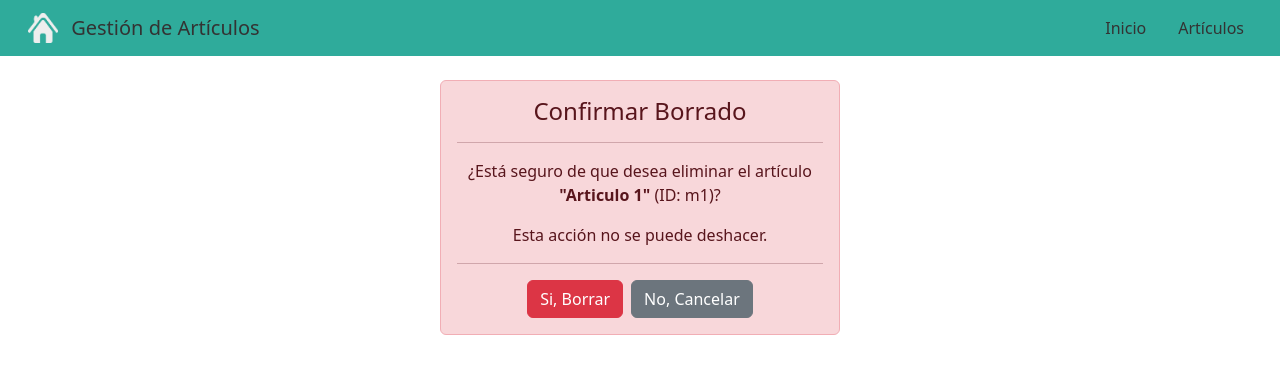
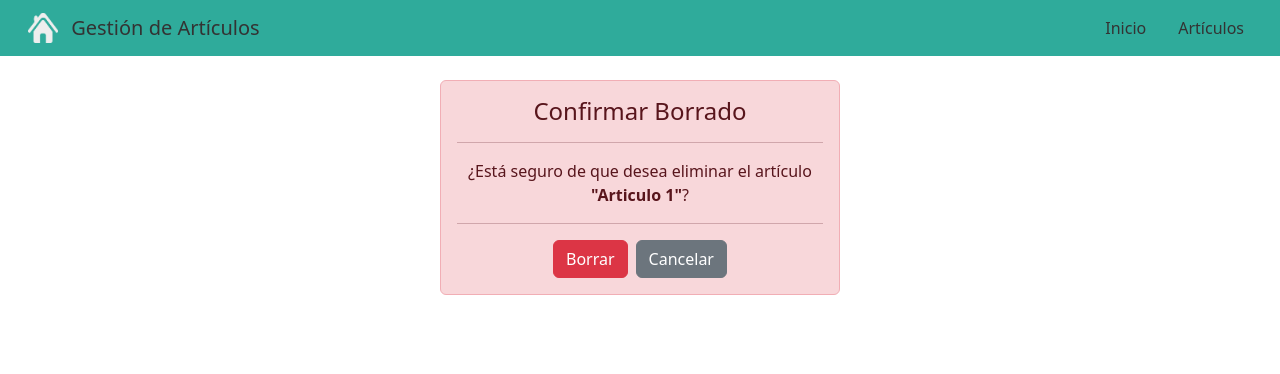
Before and after one commit to r4r4s/practicaAngular, an Angular app: page /borrar/m1 in a window 1280 px wide. Shown: the top 374 px of the page. Built offline with nearby package versions, Linux system fonts and the light colour scheme.

Commit message:
Arreglos

```diff
--- a/src/app/Components/borrar/borrar.html
+++ b/src/app/Components/borrar/borrar.html
@@ -8,21 +8,19 @@
     @if (articulo) {
       <p>
         ¿Está seguro de que desea eliminar el artículo
-        <strong>"{{ articulo.nombre }}"</strong> (ID: {{ articulo.id }})?
+        <strong>"{{ articulo.nombre }}"</strong>?
       </p>
     } @else {
       <p>¿Está seguro de que desea eliminar este artículo?</p>
     }
 
-    <p class="mb-0">Esta acción no se puede deshacer.</p>
-
     <hr>
 
     <button (click)="borrar()" class="btn btn-danger">
-      Si, Borrar
+      Borrar
     </button>
     <button (click)="cancelar()" class="btn btn-secondary ms-2">
-      No, Cancelar
+      Cancelar
     </button>
 
   </div>
--- a/src/app/Components/ver/ver.html
+++ b/src/app/Components/ver/ver.html
@@ -8,18 +8,19 @@
            (error)="$event.target.src='assets/default.jpg'">
 
       <div class="card-body">
-        <h5 class="card-title">{{ articulo.nombre }} ({{ articulo.id }})</h5>
+        <h5 class="card-title">{{ articulo.nombre }} </h5>
       </div>
       <ul class="list-group list-group-flush">
         <li class="list-group-item">
           <b>Precio:</b> {{ articulo.precio | currency:'EUR' }}
         </li>
+
         <li class="list-group-item">
           <b>Unidades en stock:</b> {{ articulo.unidades }}
         </li>
       </ul>
       <div class="card-body text-center">
-        <button (click)="volver()" class="btn btn-primary">Volver al listado</button>
+        <button (click)="volver()" class="btn btn-primary">Volver</button>
       </div>
     </div>
   } @else {
```
